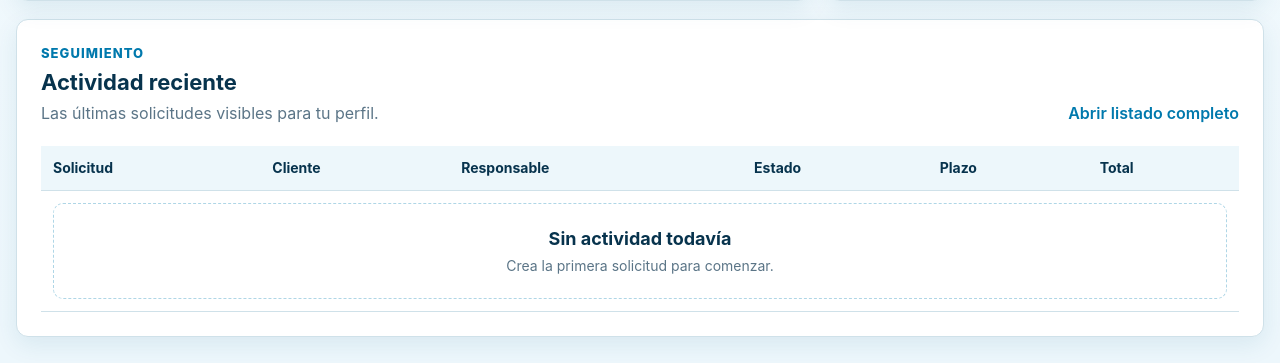
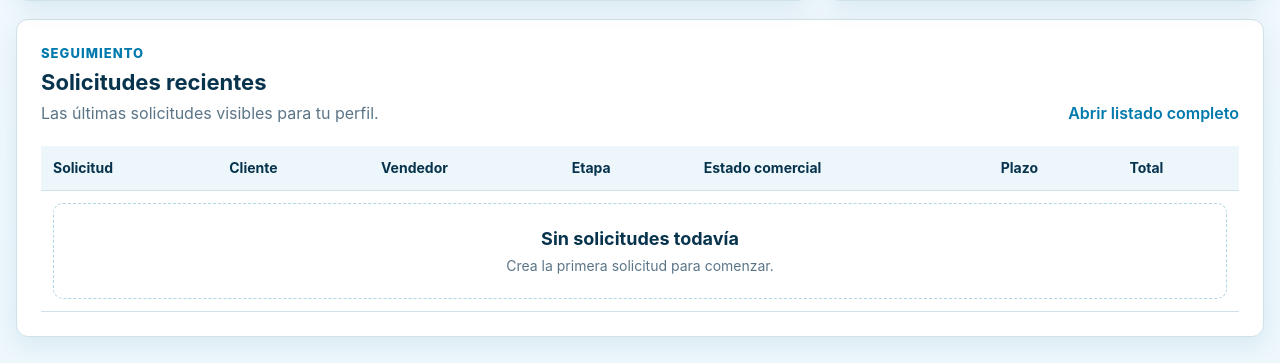
Before and after one commit to NiltonBarreraIT/modulocotizaciones, a Flask app: template templates/dashboard.html in a window 1280 px wide. Shown: the part 772-1135 px from the top of the page. Run offline with Flask 3, Linux system fonts and the light colour scheme; the template is opened without the code that fills it, so the values that code supplies are empty; parts of the project's set-up code (start-up, migrations or seed data) failed here and were passed over; some libraries are stand-ins or nearby versions.

Commit message:
Improve dashboard sales overview

```diff
--- a/templates/dashboard.html
+++ b/templates/dashboard.html
@@ -141,24 +141,25 @@
   <div class="home-section-heading">
     <div>
       <span class="home-section-kicker">Seguimiento</span>
-      <h2>Actividad reciente</h2>
+      <h2>Solicitudes recientes</h2>
       <p>Las últimas solicitudes visibles para tu perfil.</p>
     </div>
     <a href="{{url_for('quotes.index')}}">Abrir listado completo</a>
   </div>
   <div class="scroll">
     <table class="home-recent-table">
-      <thead><tr><th>Solicitud</th><th>Cliente</th><th>Responsable</th><th>Estado</th><th>Plazo</th><th>Total</th></tr></thead>
+      <thead><tr><th>Solicitud</th><th>Cliente</th><th>Vendedor</th><th>Etapa</th><th>Estado comercial</th><th>Plazo</th><th>Total</th></tr></thead>
       <tbody>{% for q in recent %}
         <tr>
           <td><a href="{{url_for('quotes.detail',quote_id=q.id)}}"><strong>{{q.number}}</strong></a><small>{{q.age_label}}</small></td>
           <td>{{q.d.cliente or 'Sin cliente'}}</td>
-          <td>{{q.estimator_name or 'Sin asignar'}}</td>
+          <td>{{q.d.vendedor or q.seller_name or 'Sin vendedor'}}</td>
           <td><span class="pill">{{request_status_labels.get(q.request_status,q.request_status)}}</span></td>
+          <td>{{q.d.estado or 'Sin estado'}}</td>
           <td>{% if q.is_overdue %}<span class="pill overdue">Atrasada</span>{% elif q.target_date %}{{q.target_date|local_date}}{% else %}<span class="muted">Sin fecha</span>{% endif %}</td>
           <td class="money">{% if q.display_total is not none %}{{q.display_currency}} {{format_amount(q.display_total,q.display_currency)}}{% else %}<span class="muted">Sin monto</span>{% endif %}</td>
         </tr>
-      {% else %}<tr><td colspan="6"><div class="home-empty-state compact"><strong>Sin actividad todavía</strong><p>Crea la primera solicitud para comenzar.</p></div></td></tr>{% endfor %}</tbody>
+      {% else %}<tr><td colspan="7"><div class="home-empty-state compact"><strong>Sin solicitudes todavía</strong><p>Crea la primera solicitud para comenzar.</p></div></td></tr>{% endfor %}</tbody>
     </table>
   </div>
 </section>
```
Also changed, not shown: tests/test_phase7.py (+7 -0 lines).
